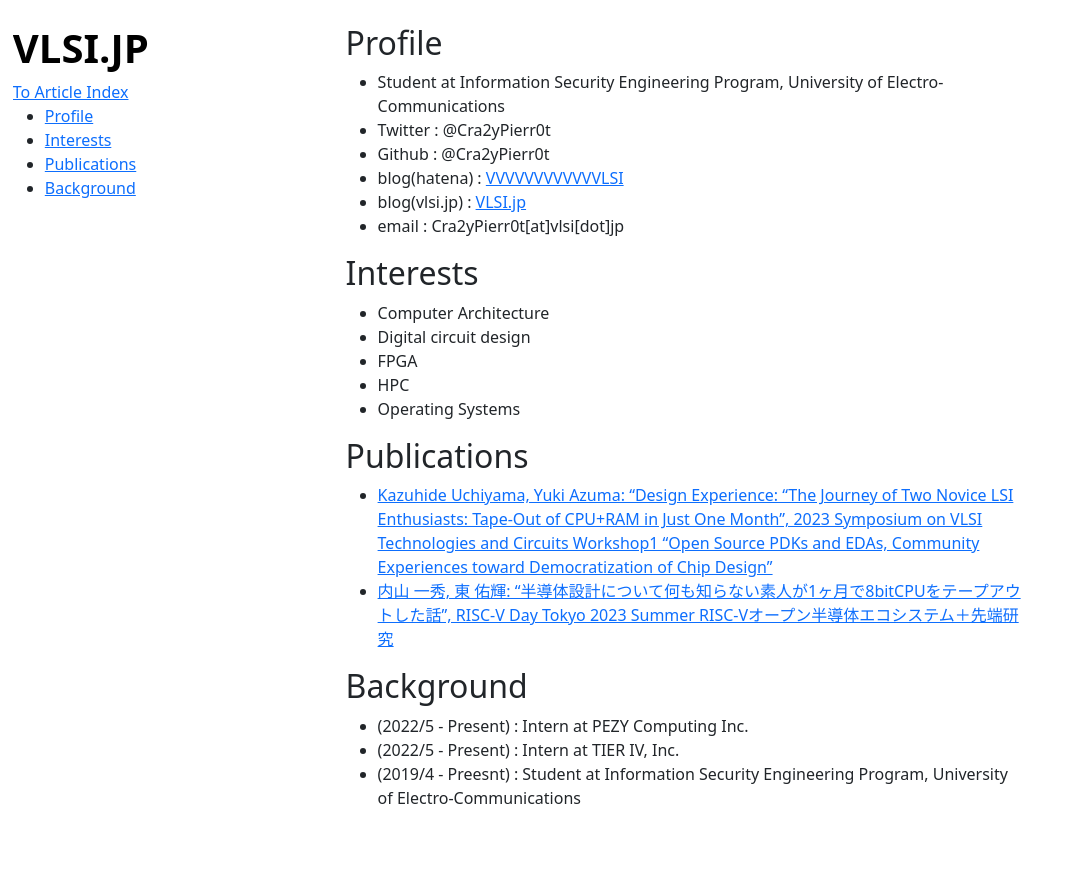
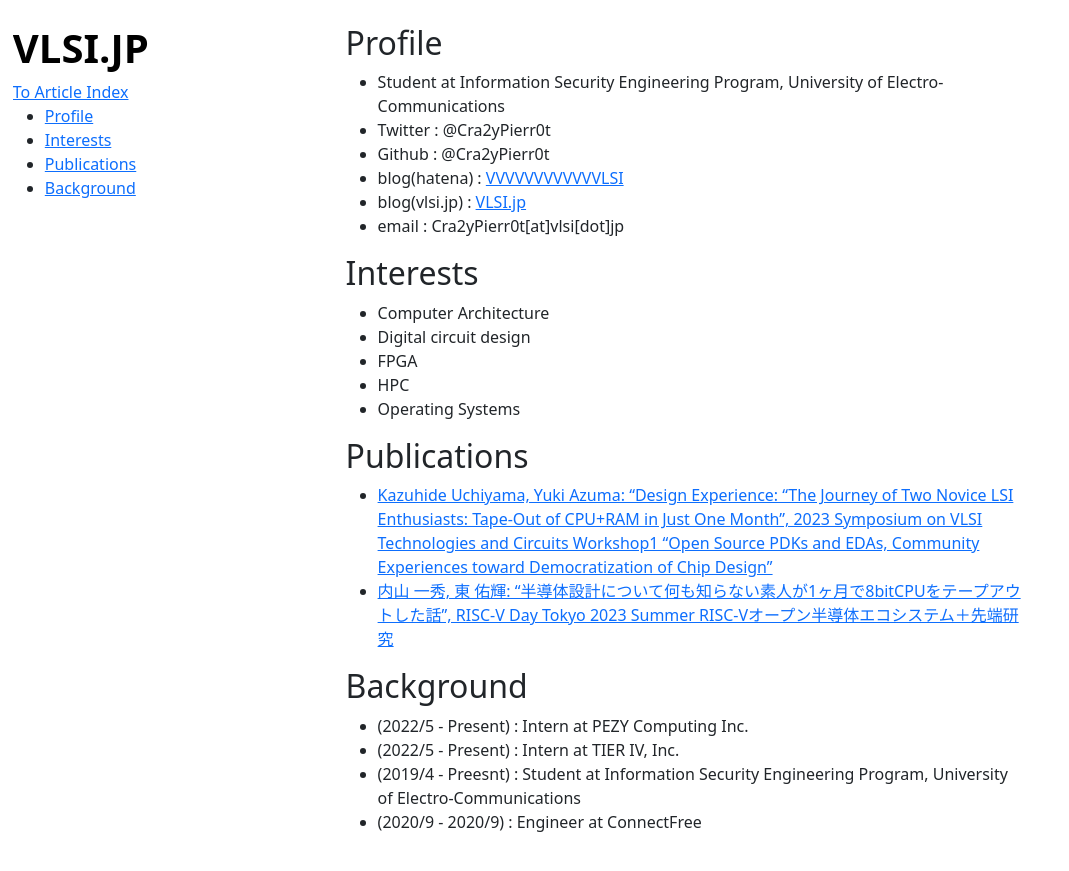
Before and after one commit to Cra2yPierr0t/Cra2yPierr0t.github.io, a Jekyll site: the page built from about.md, in a window 1280 px wide. Shown: the top 871 px of the page, without its empty margins (0-1069 px from the left). Built offline with Jekyll 4.4.1, drawn with Linux system fonts in a browser that asks for light colours.

Commit message:
add cf history

```diff
--- a/about.md
+++ b/about.md
@@ -26,3 +26,4 @@ title: About me
 - (2022/5 - Present) : Intern at PEZY Computing Inc.
 - (2022/5 - Present) : Intern at TIER IV, Inc.
 - (2019/4 - Preesnt) : Student at Information Security Engineering Program, University of Electro-Communications
+- (2020/9 - 2020/9)  : Engineer at ConnectFree
```
